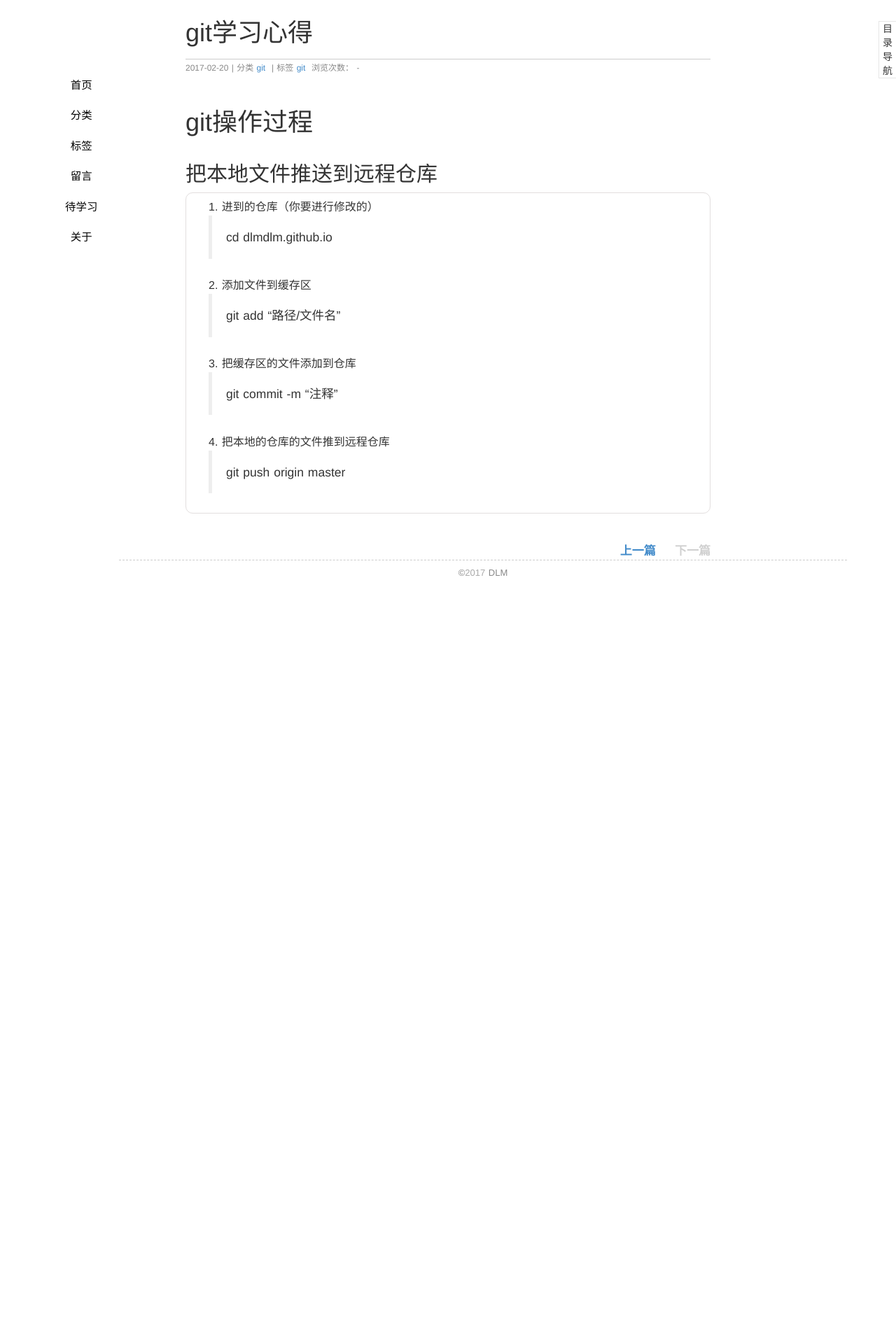
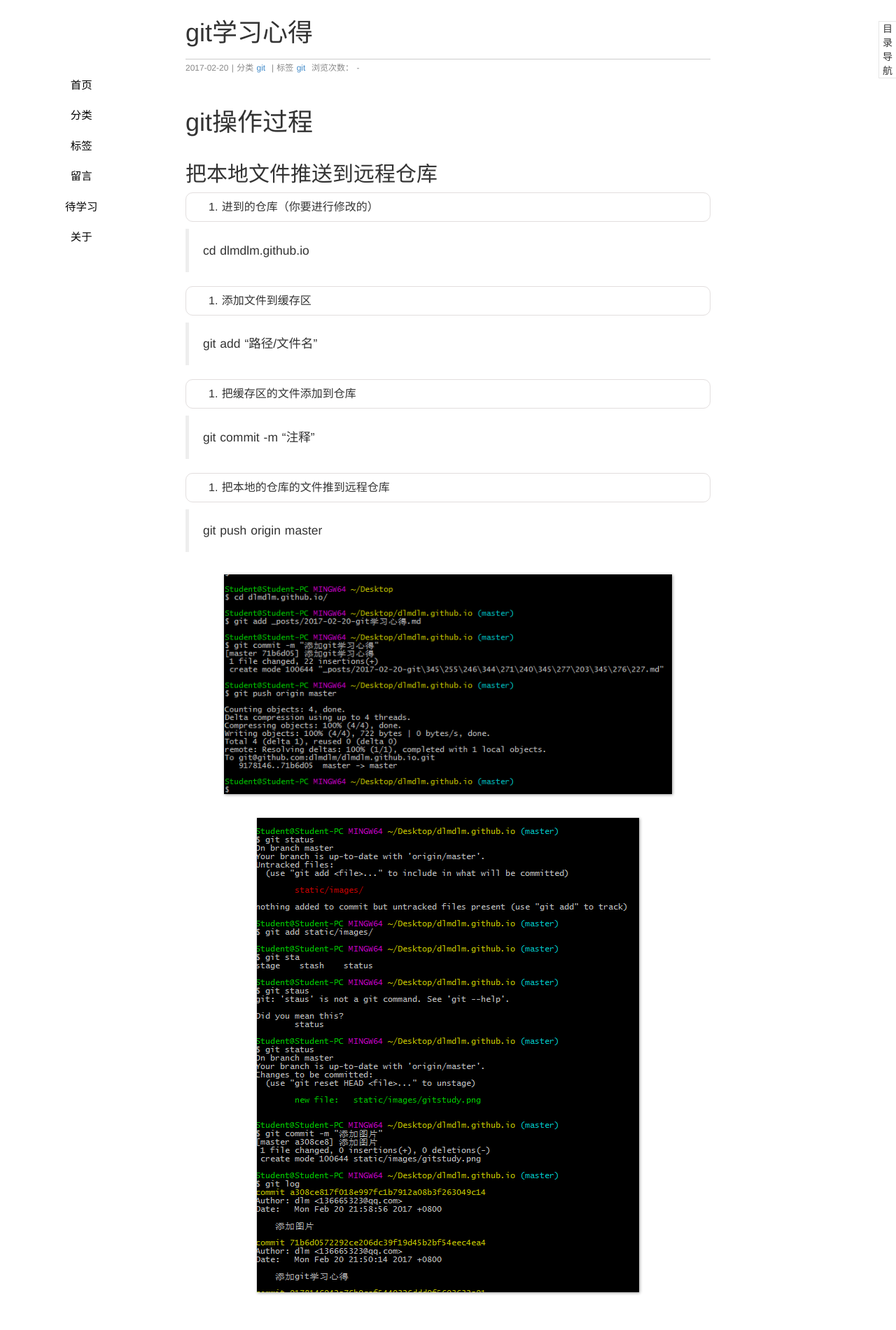
Before and after one commit to dlmdlm/dlmdlm.github.io, a Jekyll site: the page built from _posts/2017-02-20-git学习心得.md, in a window 1280 px wide. Shown: the top 1901 px of the page at 70% size. Built offline with Jekyll 4.4.1, drawn with Linux system fonts in a browser that asks for light colours; comment, search, counter and statistics services are not loaded; before the commit the page ends 1068 px from its top, so only the background shows below that.

Commit message:
添加图片

```diff
--- a/_posts/2017-02-20-git学习心得.md
+++ b/_posts/2017-02-20-git学习心得.md
@@ -7,16 +7,25 @@ thread: git study
 ---
 
 # git操作过程
+
 ## 把本地文件推送到远程仓库
 
  1. 进到的仓库（你要进行修改的）
+
  > cd dlmdlm.github.io
 
  2. 添加文件到缓存区
+
  > git add "路径/文件名"
 
  3. 把缓存区的文件添加到仓库
+
  > git commit -m "注释"
 
  4. 把本地的仓库的文件推到远程仓库
+
 > git push origin master
+
+![](/static/images/gitstudy.png)
+
+![](/static/images/gitstudy2.png)
```
Also changed, not shown: static/images/gitstudy2.png (added).
